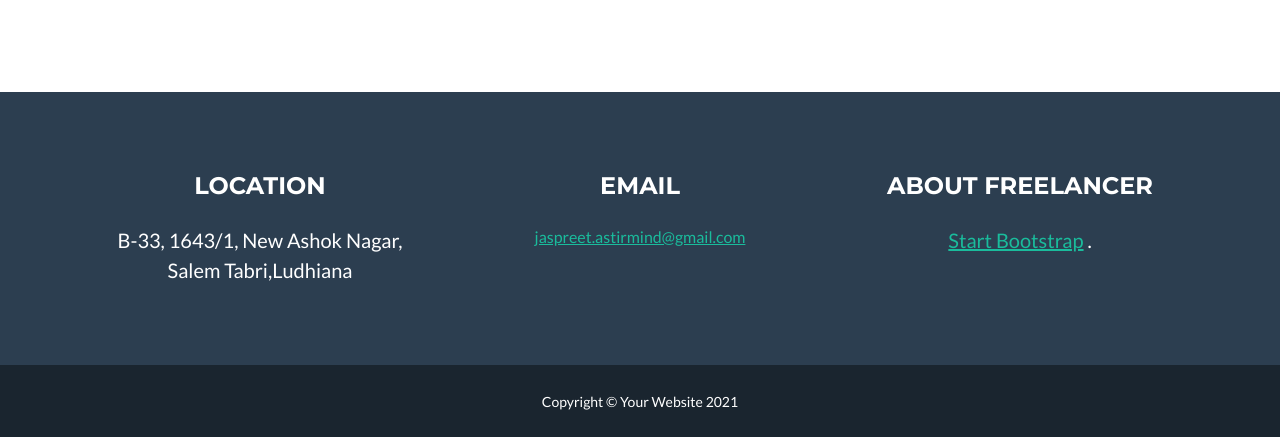
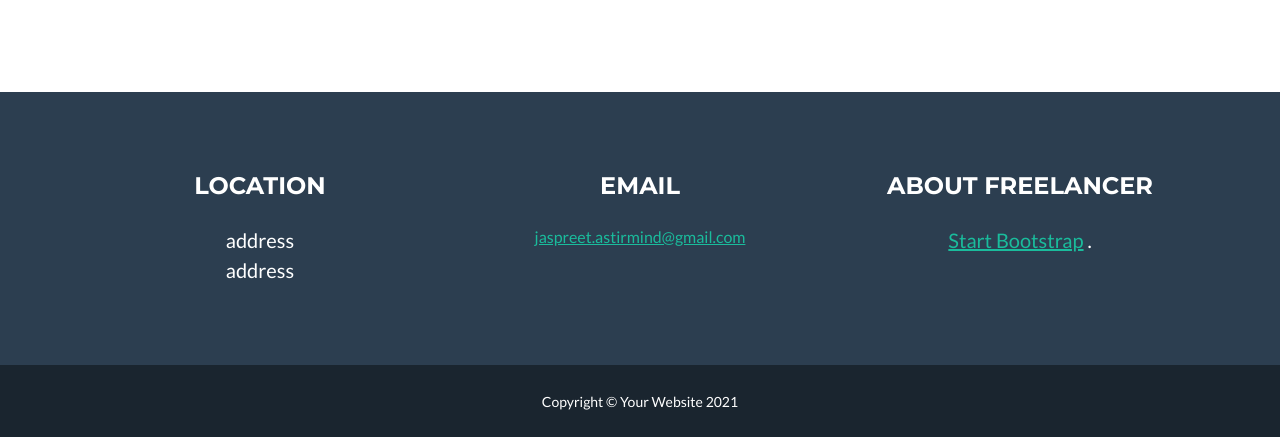
Before and after one commit to jass-1602/portofolio-in-flask, a Flask app: page / in a window 1280 px wide. Shown: the part 3177-3614 px from the top of the page. Run offline with Flask 2, Linux system fonts and the light colour scheme; some libraries are stand-ins or nearby versions.

Commit message:
Update index.html

```diff
--- a/templates/index.html
+++ b/templates/index.html
@@ -233,9 +233,9 @@
                 <div class="col-lg-4 mb-5 mb-lg-0">
                     <h4 class="text-uppercase mb-4">Location</h4>
                     <p class="lead mb-0">
-                        B-33, 1643/1, New Ashok Nagar,
+                        address
 
-                        <br /> Salem Tabri,Ludhiana
+                        <br /> address
                     </p>
                 </div>
                 <!-- Footer Social Icons-->
```
